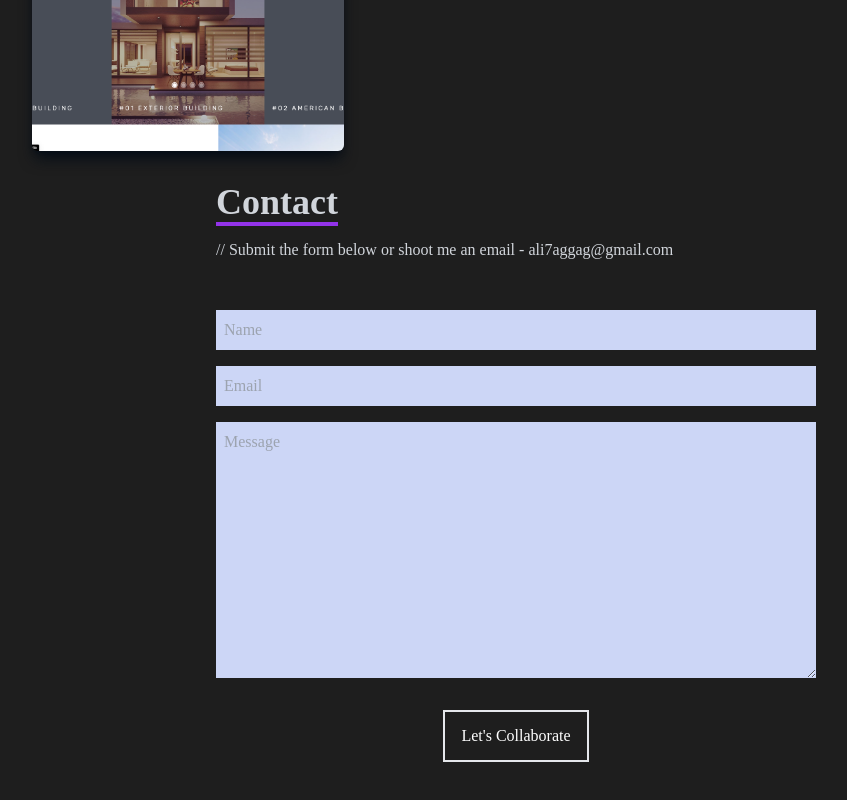
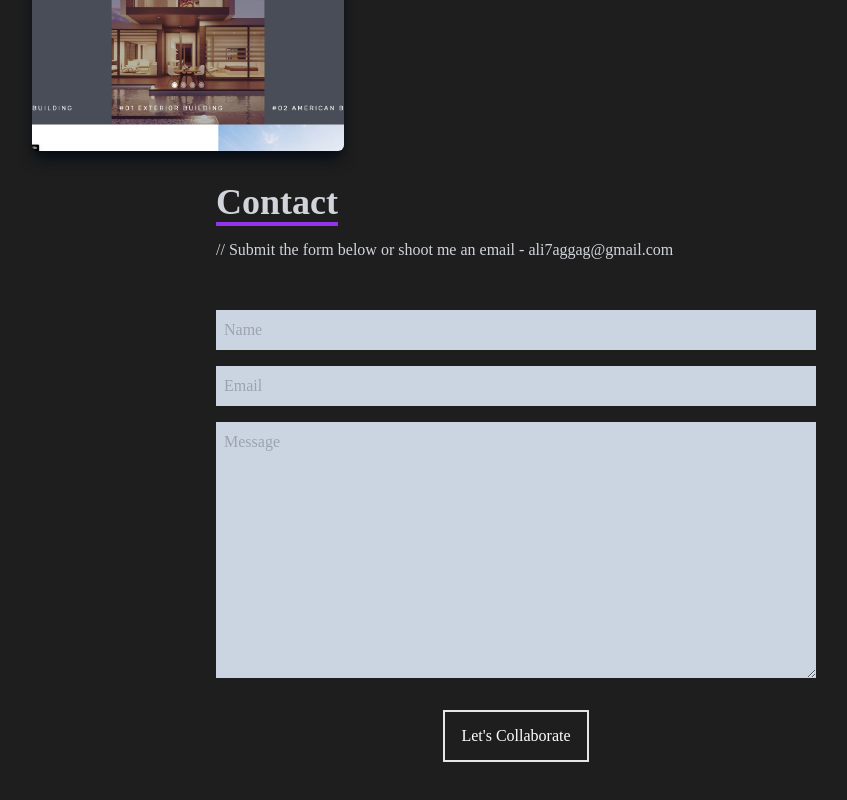
Before and after one commit to AliHaggag11/react-portfolio, a React (Create React App) app: page / in a window 1280 px wide. Shown: the part 3112-3912 px from the top of the page, without its empty margins (124-971 px from the left). Built offline with nearby package versions, Linux system fonts and the light colour scheme.

Commit message:
contacts

```diff
--- a/src/components/Contact.jsx
+++ b/src/components/Contact.jsx
@@ -8,9 +8,9 @@
                 <p className='text-4xl font-bold inline border-b-4 border-purple-600 text-gray-300'>Contact</p>
                 <p className='text-gray-300 py-4'>// Submit the form below or shoot me an email - ali7aggag@gmail.com</p>
             </div>
-            <input className='bg-[#ccd6f6] p-2' type="text" placeholder='Name' name='name' />
-            <input className='my-4 p-2 bg-[#ccd6f6]' type="email" placeholder='Email' name='email' />
-            <textarea className='bg-[#ccd6f6] p-2' name="message" rows="10" placeholder='Message'></textarea>
+            <input className='bg-slate-300 p-2' type="text" placeholder='Name' name='name' />
+            <input className='my-4 p-2 bg-slate-300' type="email" placeholder='Email' name='email' />
+            <textarea className='bg-slate-300 p-2' name="message" rows="10" placeholder='Message'></textarea>
             <button className='text-white border-2 hover:bg-purple-600 hover:border-purple-600 px-4 py-3 my-8 mx-auto flex items-center'>Let's Collaborate</button>
         </form>
     </div>
```
